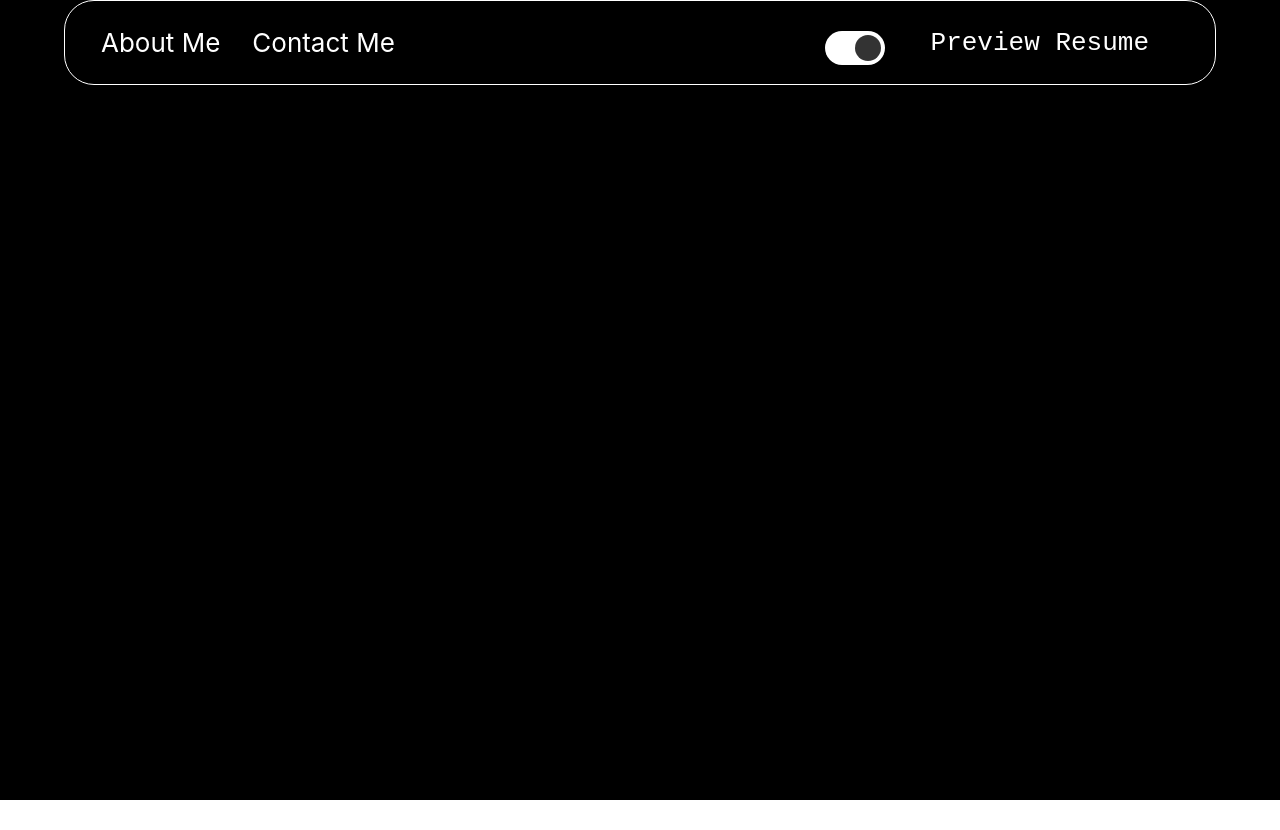
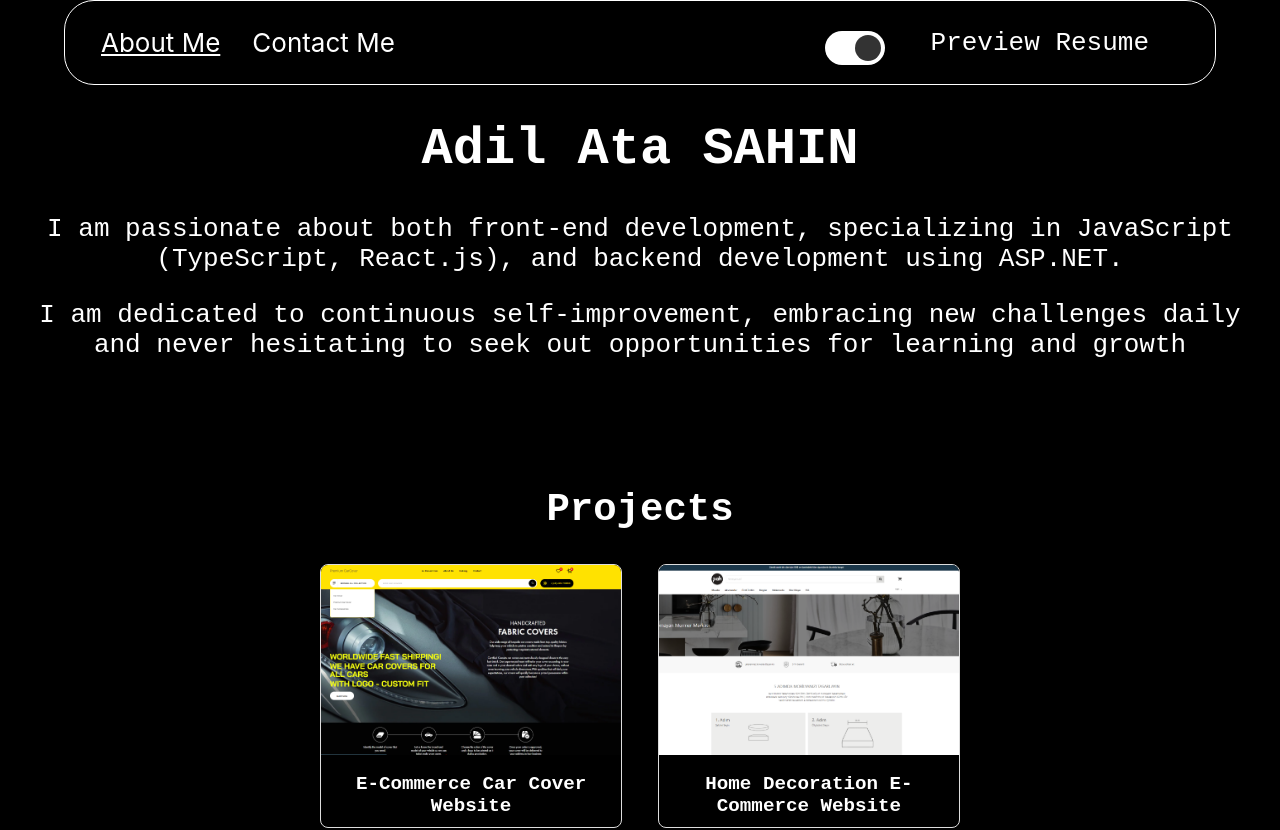
Before and after one commit to AtaSahin/personal-website, a React (Create React App) app: page / in a window 1280 px wide. Shown: the top 830 px of the page. Before the commit the page ends 800 px from the top, so only its background shows below. Built offline with nearby package versions, Linux system fonts and the light colour scheme.

Commit message:
small bug? fixed

```diff
--- a/src/App.js
+++ b/src/App.js
@@ -14,7 +14,7 @@
           <header className="App-header">
             <Navbar />
             <Routes>
-              <Route exact path="/home" element={<Home />} />
+              <Route exact path="/" element={<Home />} />
               <Route exact path="/userPage" element={<UserPage />} />
               <Route exact path="/contact-me" element={<ContactMe />} />
             </Routes>
--- a/src/components/Navbar/index.js
+++ b/src/components/Navbar/index.js
@@ -31,7 +31,7 @@
         <NavMenu isOpen={isOpen}>
           <NavLink
             className={`navbar ${darkMode ? "dark" : "light"}`}
-            to="/home"
+            to="/"
             activeStyle={{ textDecoration: "underline" }}
             onClick={toggleMenu}
           >
```
